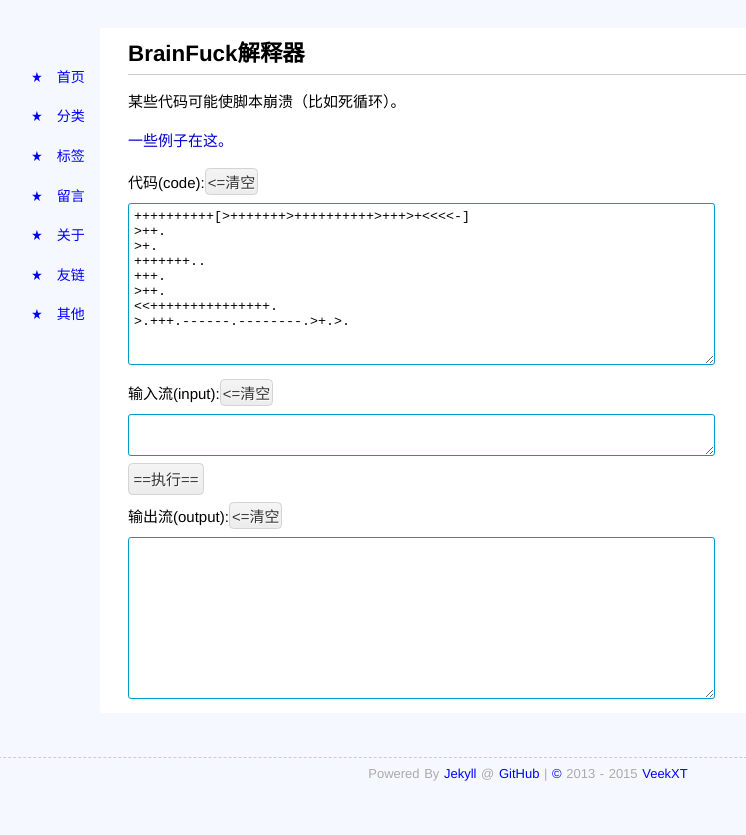
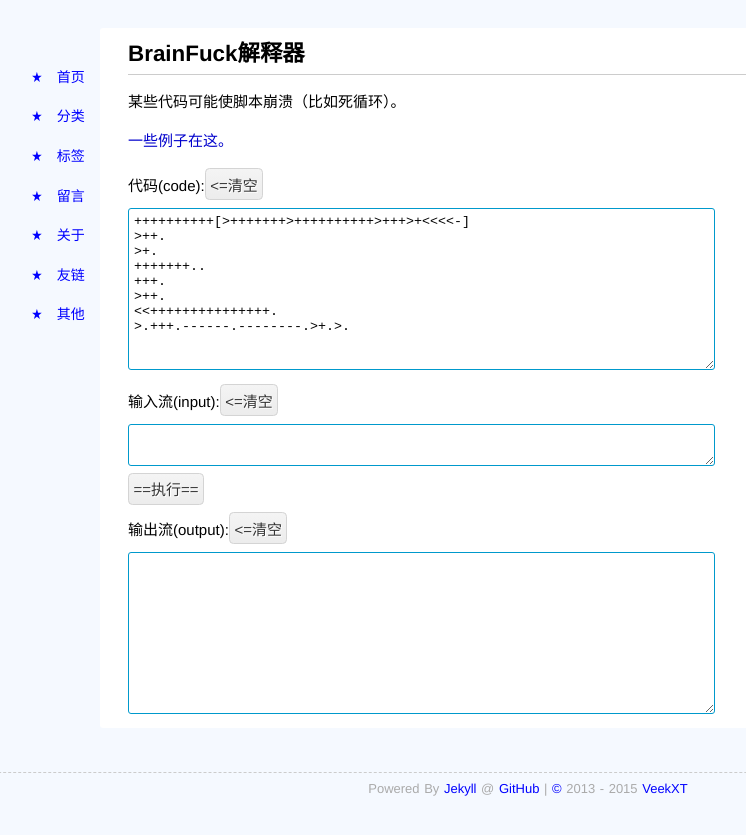
Before and after one commit to veekxt/one-point.github.io, a Jekyll site: the page built from other/tools/bf_js.html, in a window 1280 px wide. Shown: the top 835 px of the page, without its empty margins (112-858 px from the left). Built offline with Jekyll 4.4.1, drawn with Linux system fonts in a browser that asks for light colours; comment, search, counter and statistics services are not loaded.

Commit message:
update style

```diff
--- a/other/tools/bf_js.html
+++ b/other/tools/bf_js.html
@@ -31,7 +31,7 @@ case'.':oup.value+=String.fromCharCode(a[p])}}
 </script>
 
 <form>
-<p>代码(code):<input class="small" type=button value="<=清空" onClick="code.value=''")></p>
+<p>代码(code):<input class="ismall" type=button value="<=清空" onClick="code.value=''")></p>
 <textarea id="code" cols=70 rows=10>
 ++++++++++[>+++++++>++++++++++>+++>+<<<<-]
 >++.
@@ -44,13 +44,13 @@ case'.':oup.value+=String.fromCharCode(a[p])}}
 </textarea>
 <br />
 
-<p>输入流(input):<input class="small" type=button value="<=清空" onClick="s_in.value=''")></p>
+<p>输入流(input):<input class="ismall" type=button value="<=清空" onClick="s_in.value=''")></p>
 <textarea id="s_in" cols=70 rows=2>
 </textarea>
 <br />
 <input type=button value="==执行==" onClick=x(document.getElementById("code").value)>
 <br />
-<p>输出流(output):<input class="small" type=button value="<=清空" onClick="s_out.value=''")></p>
+<p>输出流(output):<input class="ismall" type=button value="<=清空" onClick="s_out.value=''")></p>
 <textarea id="s_out" cols=70 rows=10>
 </textarea>
 </form>
```
